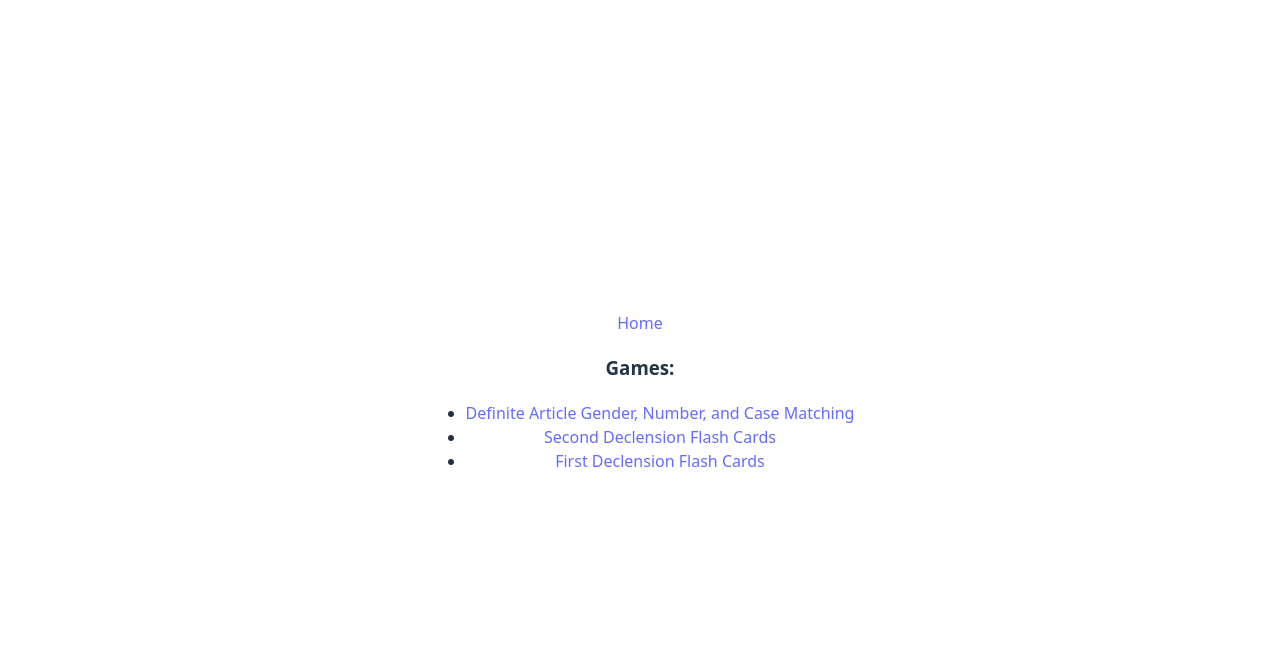
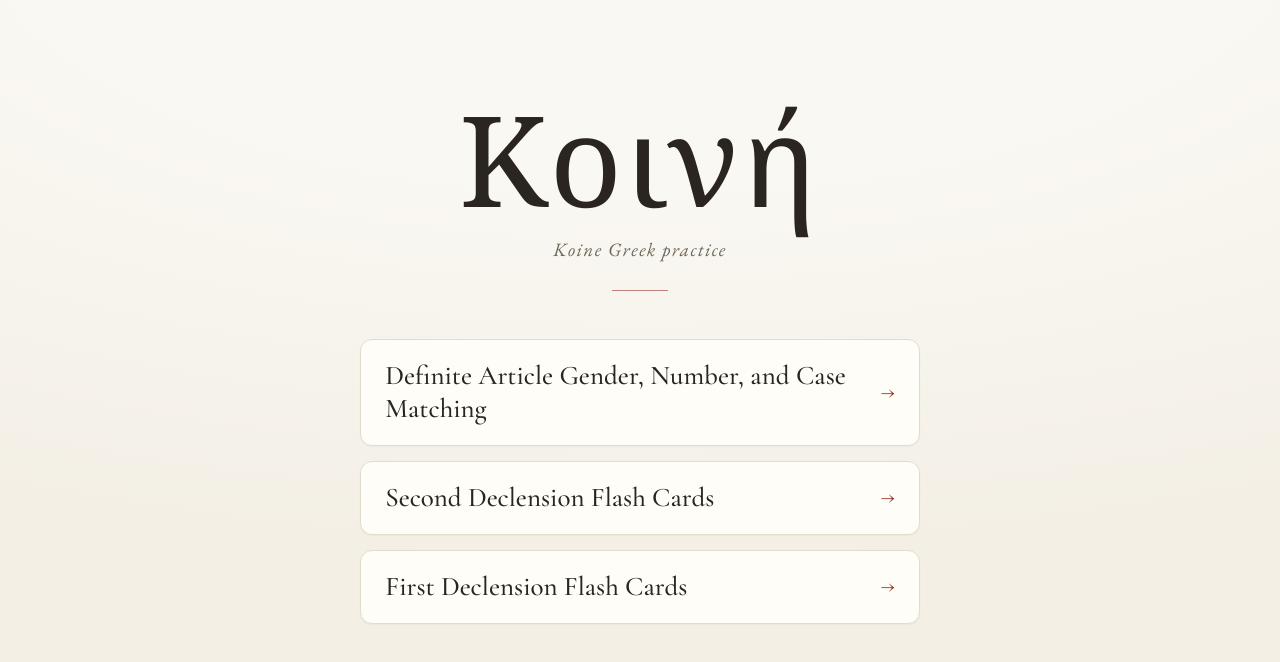
Before and after one commit to fhightower/koine-greek-games-vue, a Vue app: page /#/ in a window 1280 px wide. Shown: the top 662 px of the page. Built offline with nearby package versions, Linux system fonts and the light colour scheme.

Commit message:
Improve GUI

```diff
--- a/index.html
+++ b/index.html
@@ -4,7 +4,13 @@
     <meta charset="UTF-8" />
     <link rel="icon" type="image/svg+xml" href="/vite.svg" />
     <meta name="viewport" content="width=device-width, initial-scale=1.0" />
-    <title>Koine Greek Games</title>
+    <link rel="preconnect" href="https://fonts.googleapis.com" />
+    <link rel="preconnect" href="https://fonts.gstatic.com" crossorigin />
+    <link
+      href="https://fonts.googleapis.com/css2?family=Cormorant+Garamond:ital,wght@0,400;0,500;0,600;1,400&family=EB+Garamond:ital,wght@0,400;0,500;1,400&display=swap"
+      rel="stylesheet"
+    />
+    <title>Κοινή — Koine Greek practice</title>
   </head>
   <body>
     <div id="app"></div>
--- a/src/App.vue
+++ b/src/App.vue
@@ -1,13 +1,53 @@
 <template>
-  <nav>
-    <RouterLink to="/">Home</RouterLink>
+  <nav v-if="!isHome" class="topnav">
+    <RouterLink to="/" class="back">
+      <span class="back__arrow">←</span>
+      <span class="back__mark">Κοινή</span>
+    </RouterLink>
   </nav>
 
   <RouterView />
 </template>
 
 <script setup lang="ts">
-import { RouterLink, RouterView } from 'vue-router'
+import { computed } from 'vue'
+import { RouterLink, RouterView, useRoute } from 'vue-router'
+
+const route = useRoute()
+const isHome = computed(() => route.path === '/')
 </script>
 
-<style scoped></style>
+<style scoped>
+.topnav {
+  max-width: 720px;
+  margin: 0 auto;
+  padding: 0.5rem 0 0.25rem;
+  text-align: left;
+}
+
+.back {
+  display: inline-flex;
+  align-items: baseline;
+  gap: 0.45rem;
+  color: var(--app-muted);
+  font-size: 0.95rem;
+  letter-spacing: 0.02em;
+}
+.back:hover {
+  color: var(--accent);
+}
+.back:hover .back__arrow {
+  transform: translateX(-2px);
+}
+
+.back__arrow {
+  display: inline-block;
+  transition: transform 0.2s ease;
+}
+
+.back__mark {
+  font-family: var(--font-display);
+  font-size: 1.15rem;
+  font-weight: 500;
+}
+</style>
--- a/src/components/DeclensionFlashCards.vue
+++ b/src/components/DeclensionFlashCards.vue
@@ -239,7 +239,7 @@ function checkAnswer(gender: string, number: string, case_: string) {
   gap: 0.75rem;
   margin-bottom: 1rem;
   font-size: 0.9rem;
-  color: #ddd;
+  color: var(--app-muted);
 }
 
 .change-btn {
--- a/src/style.css
+++ b/src/style.css
@@ -1,13 +1,25 @@
 :root {
-  font-family: system-ui, Avenir, Helvetica, Arial, sans-serif;
-  line-height: 1.5;
+  /* Type */
+  --font-display: 'Cormorant Garamond', Georgia, serif;
+  --font-body: 'EB Garamond', Georgia, serif;
+
+  /* Parchment palette */
+  --app-bg: #faf8f3;
+  --app-bg-edge: #f3efe5;
+  --app-text: #2b2520;
+  --app-muted: #6f6657;
+  --app-line: #e3dccc;
+  --accent: #9c3b2e;
+  --accent-soft: #c96a52;
+
+  font-family: var(--font-body);
+  font-size: 18px;
+  line-height: 1.6;
   font-weight: 400;
-  --app-text: rgba(255, 255, 255, 0.87);
-  --app-bg: #242424;
 
-  color-scheme: light dark;
   color: var(--app-text);
   background-color: var(--app-bg);
+  color-scheme: light;
 
   font-synthesis: none;
   text-rendering: optimizeLegibility;
@@ -15,45 +27,54 @@
   -moz-osx-font-smoothing: grayscale;
 }
 
+body {
+  margin: 0;
+  min-width: 320px;
+  min-height: 100vh;
+  background:
+    radial-gradient(120% 80% at 50% -10%, var(--app-bg) 40%, var(--app-bg-edge) 100%);
+}
+
 a {
-  font-weight: 500;
-  color: #646cff;
-  text-decoration: inherit;
+  color: var(--accent);
+  text-decoration: none;
+  transition: color 0.2s ease;
 }
 a:hover {
-  color: #535bf2;
+  color: var(--accent-soft);
 }
 
-body {
-  margin: 0;
-  display: flex;
-  place-items: center;
-  min-width: 320px;
-  min-height: 100vh;
+h1,
+h2,
+h3 {
+  font-family: var(--font-display);
+  font-weight: 500;
+  letter-spacing: 0.01em;
 }
-
 h1 {
   font-size: 3.2em;
-  line-height: 1.1;
+  line-height: 1.05;
 }
 
 button {
   border-radius: 8px;
-  border: 1px solid transparent;
+  border: 1px solid var(--app-line);
   padding: 0.6em 1.2em;
   font-size: 1em;
   font-weight: 500;
-  font-family: inherit;
-  background-color: #1a1a1a;
+  font-family: var(--font-body);
+  color: var(--app-text);
+  background-color: #fff;
   cursor: pointer;
-  transition: border-color 0.25s;
+  transition: border-color 0.2s ease, background-color 0.2s ease;
 }
 button:hover {
-  border-color: #646cff;
+  border-color: var(--accent);
 }
 button:focus,
 button:focus-visible {
-  outline: 4px auto -webkit-focus-ring-color;
+  outline: 3px solid var(--accent-soft);
+  outline-offset: 2px;
 }
 
 .card {
@@ -67,6 +88,7 @@ button:focus-visible {
   text-align: center;
 }
 
+/* --- Declension game utility classes --- */
 .masculine {
   background-color: lightblue;
 }
@@ -102,18 +124,3 @@ button:focus-visible {
 .plural {
   font-weight: 500;
 }
-
-@media (prefers-color-scheme: light) {
-  :root {
-    --app-text: #213547;
-    --app-bg: #ffffff;
-    color: var(--app-text);
-    background-color: var(--app-bg);
-  }
-  a:hover {
-    color: #747bff;
-  }
-  button {
-    background-color: #f9f9f9;
-  }
-}
--- a/src/views/Home.vue
+++ b/src/views/Home.vue
@@ -6,12 +6,125 @@ const games = router.getRoutes().filter(route => route.meta?.isGame)
 </script>
 
 <template>
-  <h3>Games:</h3>
-  <ul>
-    <li v-for="route in games" :key="route.path">
-      <router-link :to="route.path">{{ route.meta.description || route.name }}</router-link>
-    </li>
-  </ul>
+  <main class="home">
+    <header class="masthead">
+      <h1 class="wordmark">Κοινή</h1>
+      <p class="tagline">Koine Greek practice</p>
+    </header>
+
+    <nav class="games" aria-label="Games">
+      <router-link
+        v-for="(route, i) in games"
+        :key="route.path"
+        :to="route.path"
+        class="game"
+        :style="{ animationDelay: `${0.15 + i * 0.08}s` }"
+      >
+        <span class="game__title">{{ route.meta.description || route.name }}</span>
+        <span class="game__arrow" aria-hidden="true">→</span>
+      </router-link>
+    </nav>
+  </main>
 </template>
 
-<style scoped></style>
+<style scoped>
+.home {
+  max-width: 560px;
+  margin: 0 auto;
+  padding: clamp(2.5rem, 9vh, 6rem) 0 4rem;
+  text-align: center;
+}
+
+.masthead {
+  margin-bottom: clamp(2rem, 6vh, 3.5rem);
+}
+
+.wordmark {
+  margin: 0;
+  font-size: clamp(4.5rem, 18vw, 7rem);
+  font-weight: 500;
+  line-height: 0.95;
+  letter-spacing: 0.02em;
+  color: var(--app-text);
+}
+
+.tagline {
+  margin: 0.4rem 0 0;
+  font-size: 1.05rem;
+  font-style: italic;
+  letter-spacing: 0.08em;
+  color: var(--app-muted);
+}
+
+/* hairline flourish under the masthead */
+.masthead::after {
+  content: '';
+  display: block;
+  width: 56px;
+  height: 1px;
+  margin: 1.4rem auto 0;
+  background: var(--accent);
+  opacity: 0.6;
+}
+
+.games {
+  display: flex;
+  flex-direction: column;
+  gap: 0.85rem;
+  text-align: left;
+}
+
+.game {
+  display: flex;
+  align-items: center;
+  justify-content: space-between;
+  gap: 1rem;
+  padding: 1.1rem 1.35rem;
+  background: #fffdf8;
+  border: 1px solid var(--app-line);
+  border-radius: 12px;
+  color: var(--app-text);
+  font-family: var(--font-display);
+  font-size: 1.5rem;
+  font-weight: 500;
+  line-height: 1.2;
+  box-shadow: 0 1px 2px rgba(43, 37, 32, 0.04);
+  transition: transform 0.18s ease, border-color 0.18s ease,
+    box-shadow 0.18s ease;
+
+  opacity: 0;
+  transform: translateY(8px);
+  animation: rise 0.5s ease forwards;
+}
+
+.game:hover {
+  transform: translateY(-2px);
+  border-color: var(--accent);
+  box-shadow: 0 6px 18px rgba(156, 59, 46, 0.12);
+  color: var(--app-text);
+}
+
+.game__arrow {
+  color: var(--accent);
+  font-size: 1.2rem;
+  transition: transform 0.18s ease;
+}
+.game:hover .game__arrow {
+  transform: translateX(4px);
+}
+
+@keyframes rise {
+  to {
+    opacity: 1;
+    transform: translateY(0);
+  }
+}
+
+@media (prefers-reduced-motion: reduce) {
+  .game {
+    opacity: 1;
+    transform: none;
+    animation: none;
+  }
+}
+</style>
```
